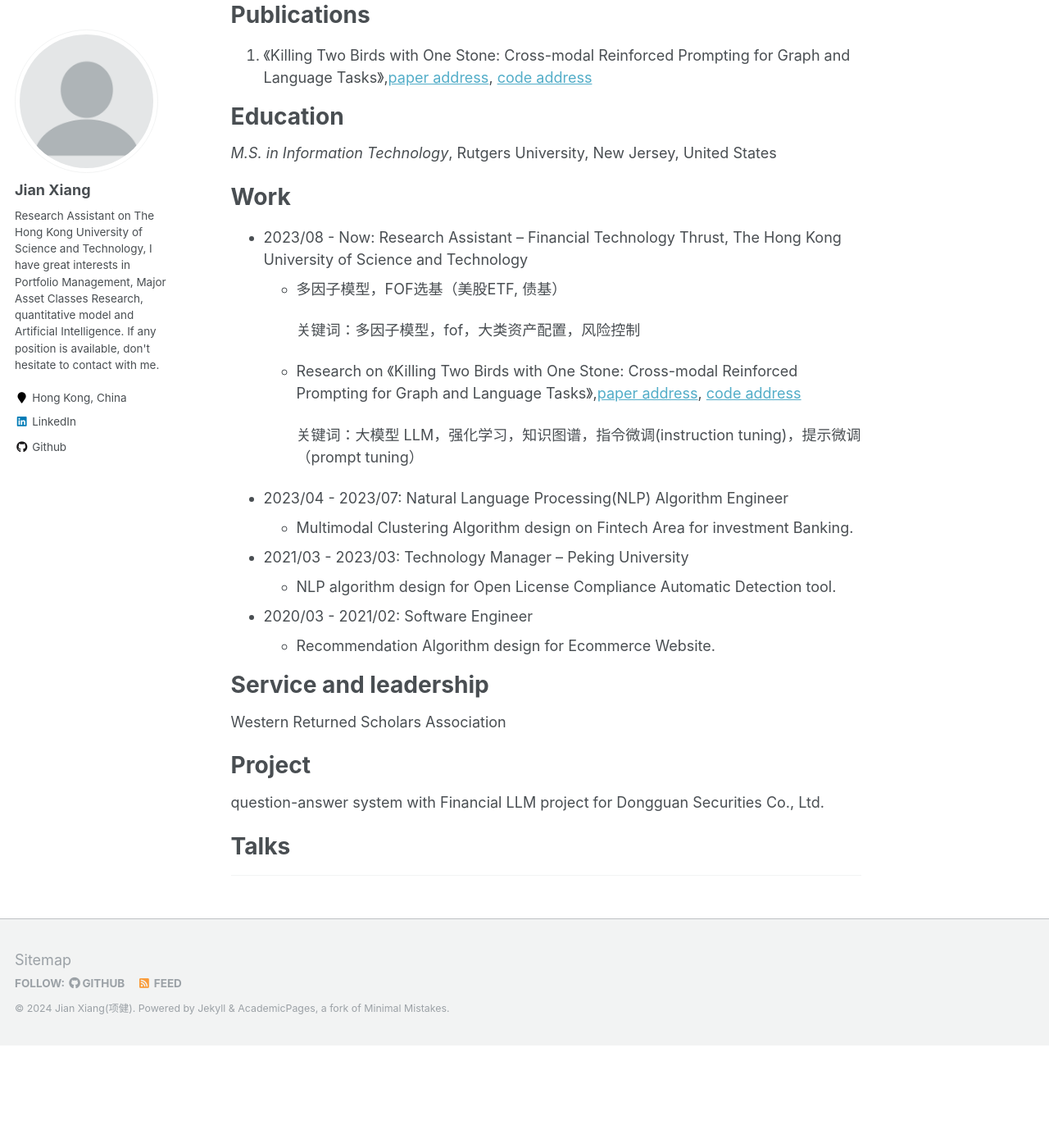
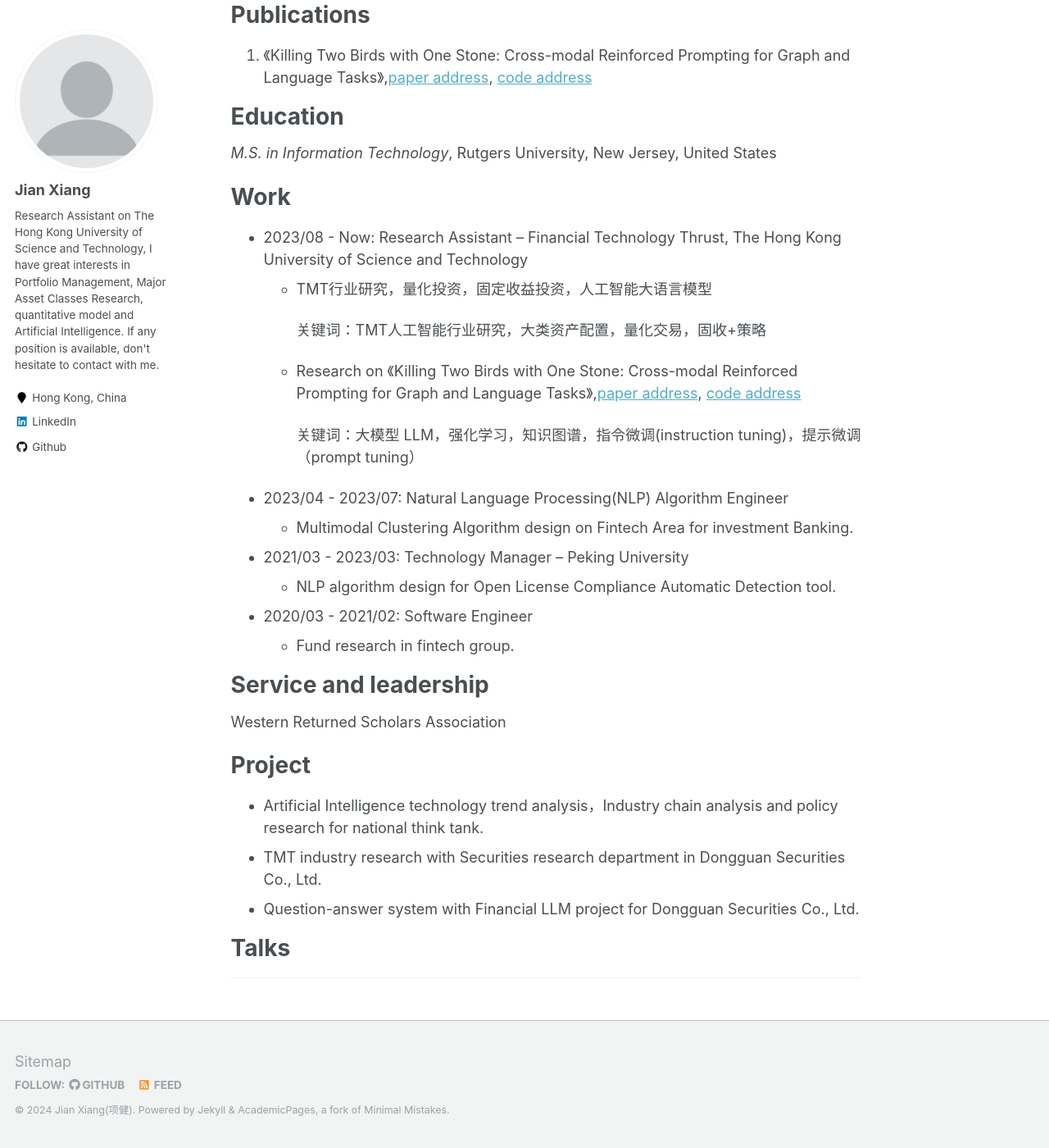
Before and after one commit to jianxiang95/jianxiang95.github.io, a Jekyll site: the page built from _pages/about.md, in a window 1280 px wide and 1400 px high, scrolled down 496 px. Shown: the whole window at 82% size. Built offline with Jekyll 4.4.1, drawn with Linux system fonts in a browser that asks for light colours; before the commit the page ends 1771 px from its top, so only the background shows below that.

Commit message:
Update about.md

```diff
--- a/_pages/about.md
+++ b/_pages/about.md
@@ -19,7 +19,7 @@ Ongoing Research.
 
 Publications
 ======
-1. 《Killing Two Birds with One Stone: Cross-modal Reinforced Prompting for Graph and Language Tasks》,[paper address](https://openreview.net/pdf?id=vn3QK2cMRV), [code address](https://github.com/jianxiang95/CMRP.git)
+1. 《Killing Two Birds with One Stone: Cross-modal Reinforced Prompting for Graph and Language Tasks》,[paper address](https://dl.acm.org/doi/10.1145/3637528.3671742), [code address](https://github.com/JohnJiang12138/CMRP)
 
 
 Education
@@ -29,10 +29,10 @@ Education
 Work
 ======
 * 2023/08 - Now: Research Assistant -- Financial Technology Thrust, The Hong Kong University of Science and Technology
-  * 多因子模型，FOF选基（美股ETF, 债基）
+  * TMT行业研究，量化投资，固定收益投资，人工智能大语言模型
 
-    关键词：多因子模型，fof，大类资产配置，风险控制
-  * Research on 《Killing Two Birds with One Stone: Cross-modal Reinforced Prompting for Graph and Language Tasks》,[paper address](https://openreview.net/pdf?id=vn3QK2cMRV), [code address](https://github.com/jianxiang95/CMRP.git)
+    关键词：TMT人工智能行业研究，大类资产配置，量化交易，固收+策略
+  * Research on 《Killing Two Birds with One Stone: Cross-modal Reinforced Prompting for Graph and Language Tasks》,[paper address](https://dl.acm.org/doi/10.1145/3637528.3671742), [code address](https://github.com/JohnJiang12138/CMRP)
 
     关键词：大模型 LLM，强化学习，知识图谱，指令微调(instruction tuning)，提示微调（prompt tuning）
 
@@ -43,7 +43,7 @@ Work
   * NLP algorithm design for Open License Compliance Automatic Detection tool.
 
 * 2020/03 - 2021/02: Software Engineer
-  * Recommendation Algorithm design for Ecommerce Website.
+  * Fund research in fintech group.
 
 Service and leadership
 ======
@@ -51,7 +51,9 @@ Western Returned Scholars Association
 
 Project
 ======
-question-answer system with Financial LLM project for Dongguan Securities Co., Ltd.
+* Artificial Intelligence technology trend analysis，Industry chain analysis and policy research for national think tank.
+* TMT industry research with Securities research department in Dongguan Securities Co., Ltd.
+* Question-answer system with Financial LLM project for Dongguan Securities Co., Ltd.
 
 
 Talks
```
